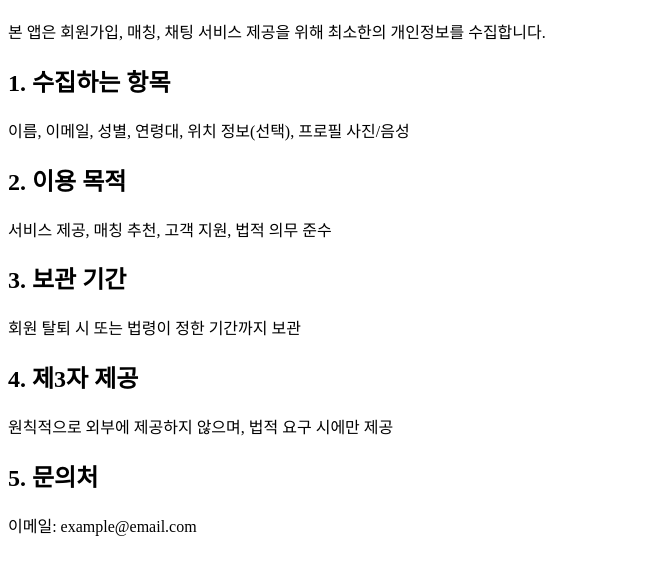
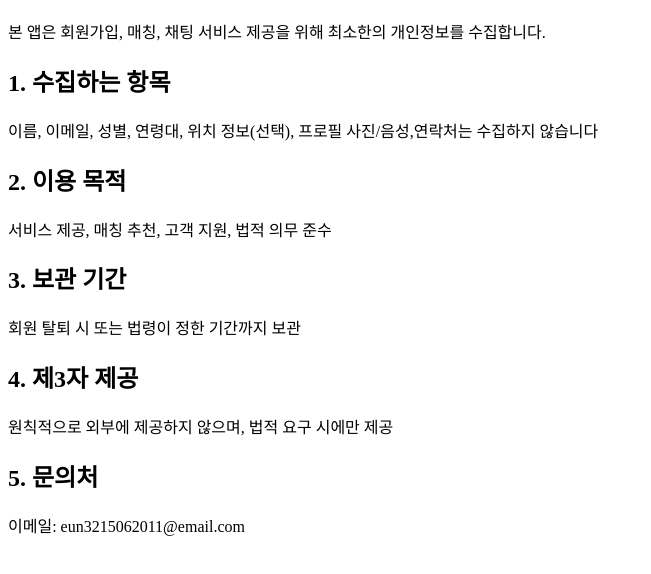
Before and after one commit to grace5144/dasibom-privacy, a plain HTML site: page index.html in a window 1280 px wide. Shown: the part 70-644 px from the top of the page, without its empty margins (0-651 px from the left). Drawn offline with Linux system fonts and the light colour scheme.

Commit message:
Update index.html

```diff
--- a/index.html
+++ b/index.html
@@ -9,7 +9,7 @@
     <h1>다시, 봄 개인정보처리방침</h1>
     <p>본 앱은 회원가입, 매칭, 채팅 서비스 제공을 위해 최소한의 개인정보를 수집합니다.</p>
     <h2>1. 수집하는 항목</h2>
-    <p>이름, 이메일, 성별, 연령대, 위치 정보(선택), 프로필 사진/음성</p>
+    <p>이름, 이메일, 성별, 연령대, 위치 정보(선택), 프로필 사진/음성,연락처는 수집하지 않습니다</p>
     <h2>2. 이용 목적</h2>
     <p>서비스 제공, 매칭 추천, 고객 지원, 법적 의무 준수</p>
     <h2>3. 보관 기간</h2>
@@ -17,6 +17,6 @@
     <h2>4. 제3자 제공</h2>
     <p>원칙적으로 외부에 제공하지 않으며, 법적 요구 시에만 제공</p>
     <h2>5. 문의처</h2>
-    <p>이메일: example@email.com</p>
+    <p>이메일: eun3215062011@email.com</p>
 </body>
 </html>
```
